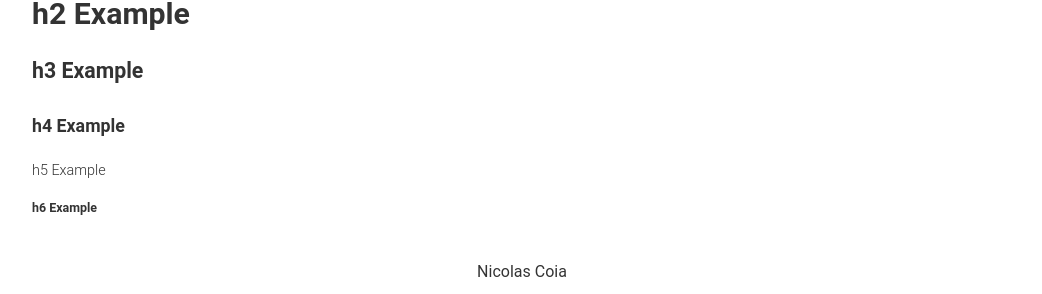
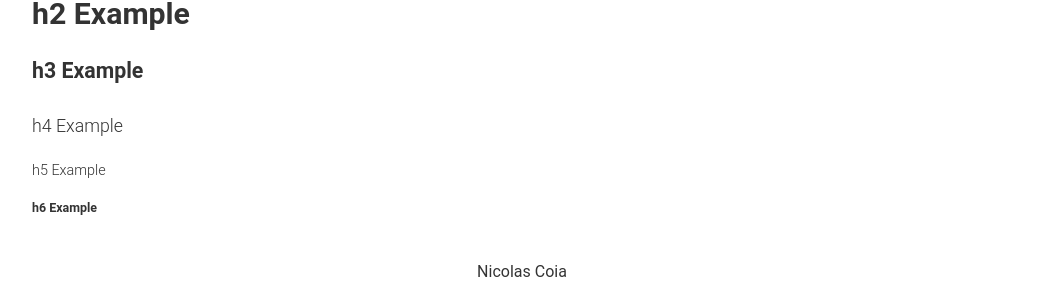
Before and after one commit to dyutibarma/monochrome, a Jekyll site: the page built from _posts/2018-10-01-hello-world.md, in a window 1280 px wide. Shown: the part 694-988 px from the top of the page, without its empty margins (118-1160 px from the left). Built offline with Jekyll 4.4.1, drawn with Linux system fonts in a browser that asks for light colours.

Commit message:
Update typography.scss

```diff
--- a/_sass/typography.scss
+++ b/_sass/typography.scss
@@ -41,6 +41,7 @@
 
 h4 {
 	font-size: 1.25em; /* 24px/18px */
+	font-weight: 300;
 	line-height: 1.8em;
 	padding: 0.5em 0; /* 12px/24px * 2 (Use padding instead of margin to maintain proximity with paragraph) */
 }
@@ -63,13 +64,13 @@
 	font-size: .9em; /* 14pt */
 	font-style: italic;
 	font-wight: 100;
-	color: #000080;
+	color: #6B8E23;
 	margin: 1.5em; /* 24px/18px */
 	-webkit-border-radius: 0px;
 	   -moz-border-radius: 0px;
 	    -ms-border-radius: 0px;
           border-radius: 0px;
-	border-left: solid #000080;
+	border-left: solid #556B2F;
 	background-color: darken($background-color, 5%);
 	padding: 0 1.5em; /* 24px/18px */
 	p, ul, ol {
@@ -108,6 +109,7 @@
 
 h4 {
 	font-size: 1.111em; /* 20px/18px */
+	font-weight: 300;
 	line-height: 1.8em;
 	padding: 0.5em 0; /* 12px/24px * 2 (Use padding instead of margin to maintain proximity with paragraph) */
 }
@@ -129,13 +131,13 @@
 	font-size: .9em; /* 14pt */
 	font-style: italic;
 	font-wight: 100;
-	color: #000080;
+	color: #6B8E23;
 	margin: 1.5em; /* 24px/18px */
 	-webkit-border-radius: 0px;
 	   -moz-border-radius: 0px;
 	    -ms-border-radius: 0px;
           border-radius: 0px;
-	border-left: solid #000080;
+	border-left: solid #556B2F;
 	background-color: darken($background-color, 5%);
 	padding: 0 1.5em; /* 24px/18px */
 	p, ul, ol {
```
